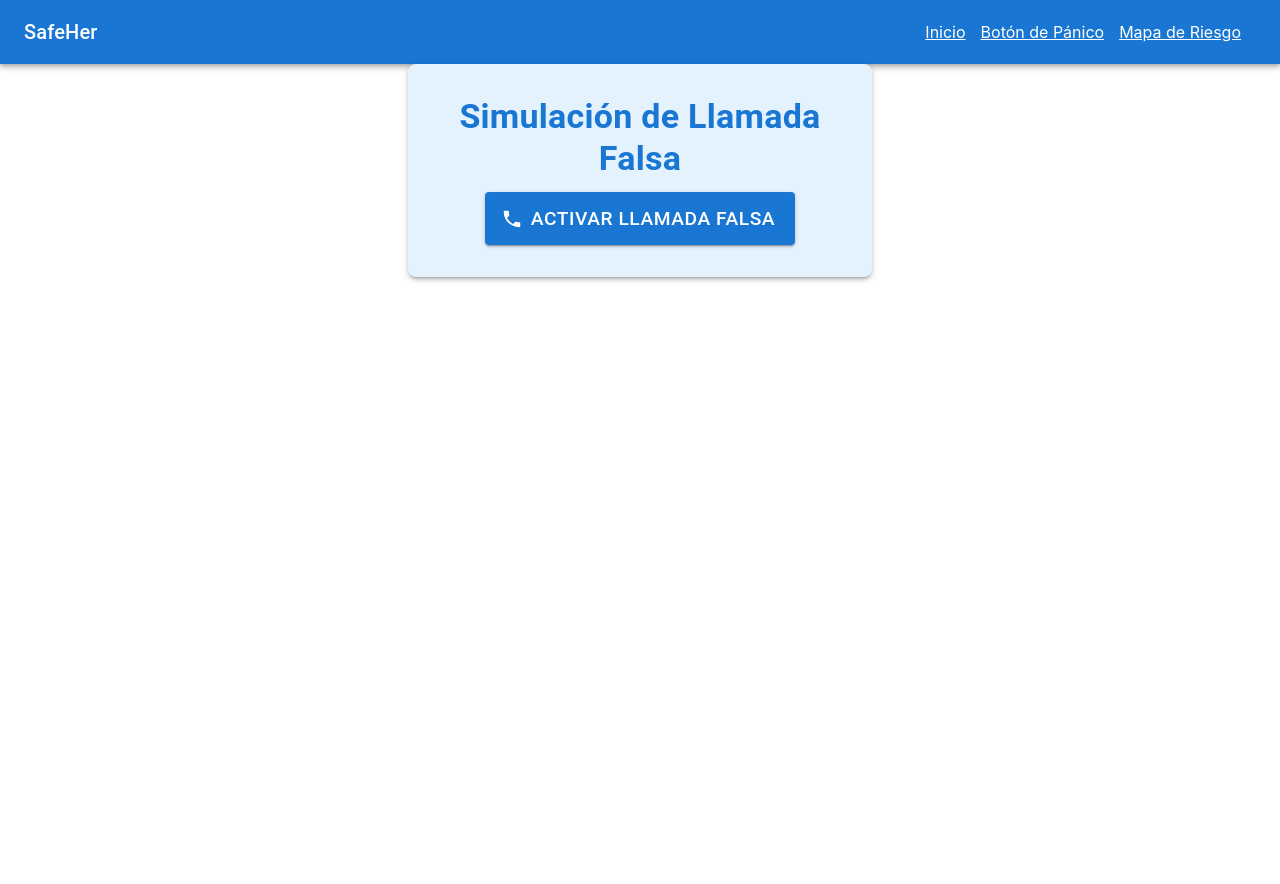
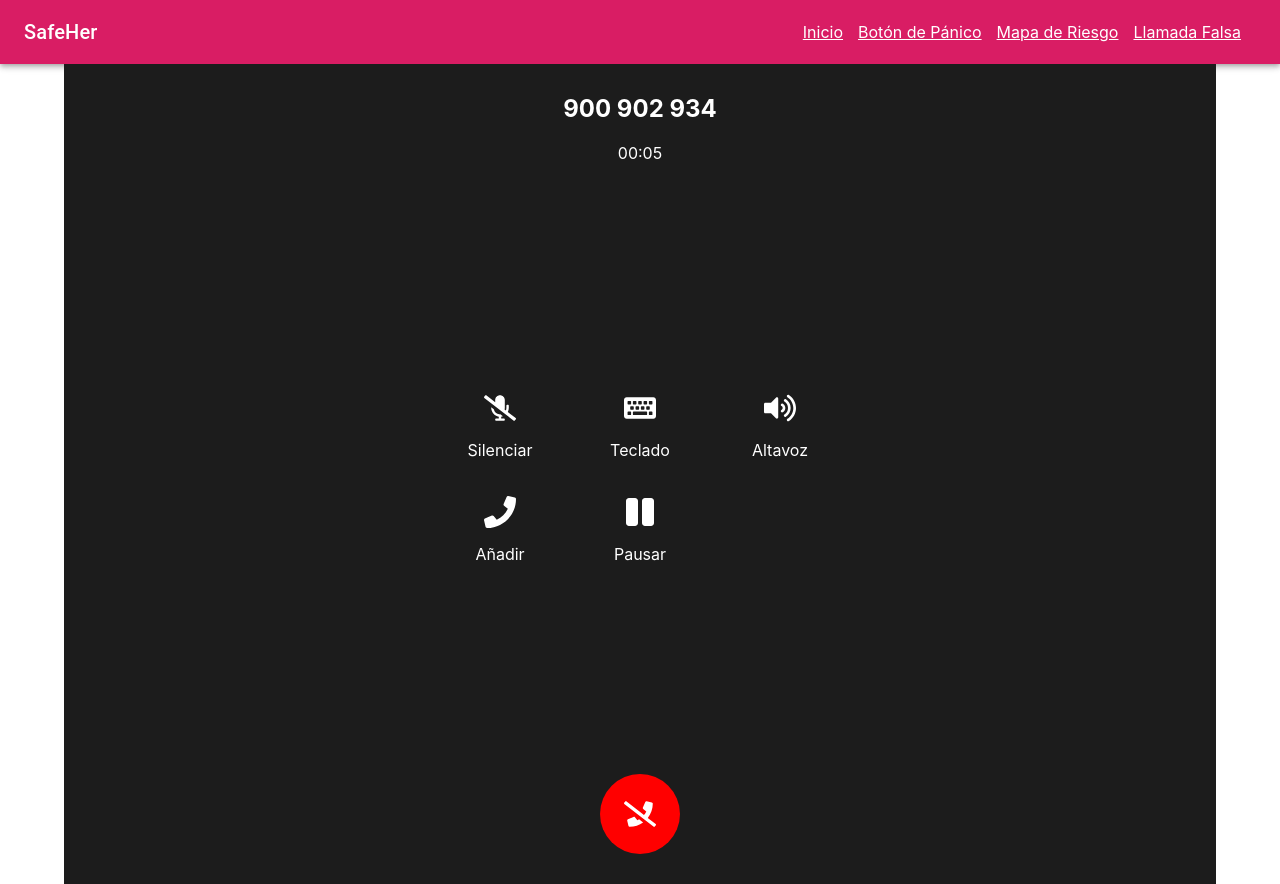
Before and after one commit to ArielFlores12/ciberseguridad, a React (Create React App) app: page /fake-call in a window 1280 px wide. Before the commit the page ends 800 px from the top, so only its background shows below. Built offline with nearby package versions, Linux system fonts and the light colour scheme.

Commit message:
creacion de demo de llamada falsa

```diff
--- a/package.json
+++ b/package.json
@@ -12,6 +12,7 @@
     "@testing-library/user-event": "^13.5.0",
     "react": "^18.3.1",
     "react-dom": "^18.3.1",
+    "react-icons": "^5.3.0",
     "react-router-dom": "^6.27.0",
     "react-scripts": "5.0.1",
     "web-vitals": "^2.1.4"
--- a/src/App.css
+++ b/src/App.css
@@ -25,7 +25,7 @@
 }
 
 .App-link {
-  color: #61dafb;
+  color: #d91d64;
 }
 
 @keyframes App-logo-spin {
--- a/src/App.js
+++ b/src/App.js
@@ -16,7 +16,7 @@ const NotFound = lazy(() => import('./components/NotFound')); // Componente de 4
 const theme = createTheme({
   palette: {
     primary: {
-      main: '#1976d2',
+      main: '#d91d64',
     },
     secondary: {
       main: '#dc004e',
@@ -33,10 +33,10 @@ function App() {
             <Routes>
               <Route path="/" element={<Home />} />
               <Route path="/panic-button" element={<PanicButton />} />
+              <Route path="/fake-call" element={<FakeCall />} />
               <Route path="/risk-map" element={<RiskMap />} />
               <Route path="/support-network" element={<SupportNetwork />} />
               <Route path="/emergency-voice" element={<EmergencyVoice />} />
-              <Route path="/fake-call" element={<FakeCall />} />
               <Route path="*" element={<NotFound />} /> {/* Manejo de errores */}
             </Routes>
           </Suspense>
--- a/src/components/FakeCall.js
+++ b/src/components/FakeCall.js
@@ -1,48 +1,131 @@
-import React from 'react';
-import { Button, Typography, Box } from '@mui/material';
-import PhoneIcon from '@mui/icons-material/Phone'; // Icono de teléfono
+import React, { useState, useEffect } from 'react';
+import { useNavigate } from 'react-router-dom';
+import { IconContext } from 'react-icons';
+import { FaMicrophoneSlash, FaKeyboard, FaVolumeUp, FaPhone, FaPause, FaPhoneSlash } from 'react-icons/fa';
 
-function FakeCall() {
-  const handleFakeCall = () => {
-    alert('Simulando llamada falsa...');
+const CallInterface = () => {
+  const [callEnded, setCallEnded] = useState(false);
+  const [callTime, setCallTime] = useState(0); // Para rastrear el tiempo de la llamada en segundos
+  const navigate = useNavigate();
+
+  useEffect(() => {
+    const intervalId = setInterval(() => {
+      setCallTime((prevTime) => prevTime + 1); // Incrementa el tiempo cada segundo
+    }, 1000);
+
+    // Limpiar el intervalo cuando la llamada termina o el componente se desmonta
+    return () => clearInterval(intervalId);
+  }, []);
+
+  const handleHangUp = () => {
+    setCallEnded(true);
+    // Redirige a la página de inicio (Home) después de 5 segundos
+    setTimeout(() => {
+      navigate('/');
+    }, 5000);
   };
 
+  const formatTime = (timeInSeconds) => {
+    const minutes = Math.floor(timeInSeconds / 60);
+    const seconds = timeInSeconds % 60;
+    return `${String(minutes).padStart(2, '0')}:${String(seconds).padStart(2, '0')}`;
+  };
+
+  if (callEnded) {
+    return (
+      <div style={styles.endCallMessage}>
+        <h1>Call Ended</h1>
+        <p>Returning to Home...</p>
+      </div>
+    );
+  }
+
   return (
-    <Box
-      textAlign="center"
-      mt={5}
-      sx={{
-        padding: 4,
-        borderRadius: 2,
-        boxShadow: 3,
-        maxWidth: 400,
-        margin: '0 auto',
-        backgroundColor: '#e3f2fd', // Fondo suave azul claro
-      }}
-    >
-      <Typography
-        variant="h4"
-        component="h2"
-        gutterBottom
-        sx={{ color: '#1976d2', fontWeight: 'bold' }} // Color azul para el título
-      >
-        Simulación de Llamada Falsa
-      </Typography>
-      <Button
-        variant="contained"
-        color="primary"
-        onClick={handleFakeCall}
-        size="large"
-        startIcon={<PhoneIcon />} // Ícono de teléfono
-        sx={{
-          padding: '10px 20px',
-          fontSize: '1.2rem',
-        }}
-      >
-        Activar Llamada Falsa
-      </Button>
-    </Box>
+    <div style={styles.container}>
+      <div style={styles.numberSection}>
+        <h2>900 902 934</h2>
+        <p>{formatTime(callTime)}</p> {/* Mostrando el tiempo formateado */}
+      </div>
+      <div style={styles.buttonsSection}>
+        <IconContext.Provider value={{ size: '2em' }}>
+          <div style={styles.button}>
+            <FaMicrophoneSlash />
+            <p>Silenciar</p>
+          </div>
+          <div style={styles.button}>
+            <FaKeyboard />
+            <p>Teclado</p>
+          </div>
+          <div style={styles.button}>
+            <FaVolumeUp />
+            <p>Altavoz</p>
+          </div>
+          <div style={styles.button}>
+            <FaPhone />
+            <p>Añadir</p>
+          </div>
+          <div style={styles.button}>
+            <FaPause />
+            <p>Pausar</p>
+          </div>
+        </IconContext.Provider>
+      </div>
+      {/* Botón de colgar centrado */}
+      <div style={styles.centerHangupButton} onClick={handleHangUp}>
+        <FaPhoneSlash color="white" size="2em" />
+      </div>
+    </div>
   );
-}
+};
 
-export default FakeCall;
+// Estilos básicos
+const styles = {
+  container: {
+    display: 'flex',
+    flexDirection: 'column',
+    alignItems: 'center',
+    justifyContent: 'space-between',
+    height: '100vh',
+    backgroundColor: '#1c1c1c',
+    color: 'white',
+    padding: '10px',
+  },
+  numberSection: {
+    textAlign: 'center',
+    marginBottom: '20px',
+  },
+  buttonsSection: {
+    display: 'grid',
+    gridTemplateColumns: 'repeat(3, 1fr)',
+    gridGap: '20px',
+    width: '100%',
+    maxWidth: '400px',
+    textAlign: 'center',
+  },
+  button: {
+    display: 'flex',
+    flexDirection: 'column',
+    alignItems: 'center',
+  },
+  centerHangupButton: {
+    display: 'flex',
+    justifyContent: 'center',
+    alignItems: 'center',
+    backgroundColor: 'red',
+    width: '80px',
+    height: '80px',
+    borderRadius: '50%',
+    marginBottom: '20px',
+  },
+  endCallMessage: {
+    display: 'flex',
+    flexDirection: 'column',
+    justifyContent: 'center',
+    alignItems: 'center',
+    height: '100vh',
+    backgroundColor: '#1c1c1c',
+    color: 'white',
+  },
+};
+
+export default CallInterface;
--- a/src/components/Home.js
+++ b/src/components/Home.js
@@ -32,7 +32,7 @@ function Home() {
         variant="h4"
         component="h1"
         gutterBottom
-        sx={{ color: '#2E3B55', fontWeight: 'bold' }}
+        sx={{ color: '#d91d64', fontWeight: 'bold' }}
       >
         Bienvenida a SafeHer
       </Typography>
@@ -81,6 +81,24 @@ function Home() {
         >
           Mapa de Zonas de Riesgo
         </Button>
+
+        {/* Nuevo botón para llamada falsa */}
+        <Button
+          variant="contained"
+          component={Link}
+          to="/fake-call"
+          sx={{
+            backgroundColor: '#4caf50', // Color verde para diferenciarlo
+            color: '#fff',
+            borderRadius: '20px',
+            padding: '10px 20px',
+            '&:hover': {
+              backgroundColor: '#388e3c',
+            },
+          }}
+        >
+          Llamada Falsa
+        </Button>
       </Stack>
     </Box>
   );
--- a/src/components/Layout.js
+++ b/src/components/Layout.js
@@ -13,6 +13,7 @@ function Layout({ children }) {
           <Link to="/" style={{ color: 'white', marginRight: '15px' }}>Inicio</Link>
           <Link to="/panic-button" style={{ color: 'white', marginRight: '15px' }}>Botón de Pánico</Link>
           <Link to="/risk-map" style={{ color: 'white', marginRight: '15px' }}>Mapa de Riesgo</Link>
+          <Link to="/Fakecall" style={{ color: 'white', marginRight: '15px' }}>Llamada Falsa</Link>
         </Toolbar>
       </AppBar>
       <Container>
```
Also changed, not shown: src/components/FakeCall.css (added, +24 -0 lines), 1 other file (tests, documents, lock files or other folders).
